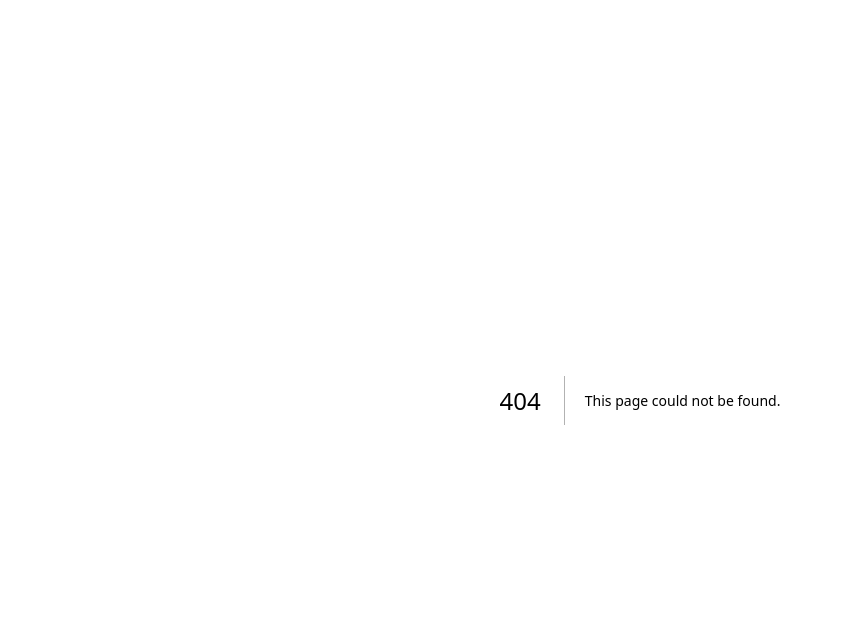
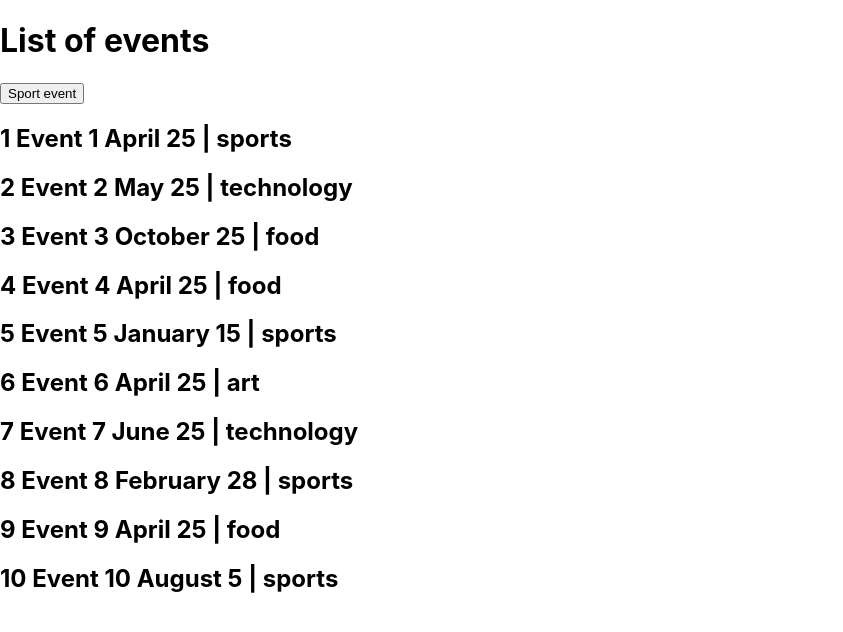
Before and after one commit to mayluv17/nextfund, a Next.js app in the folder next-prerendering/: page /events in a window 1280 px wide. Before the commit this address had no page. Shown: the top 632 px of the page, without its empty margins (0-843 px from the left). Built offline with nearby package versions, Linux system fonts and the light colour scheme; data requests are answered from the project's data file.

Commit message:
filtering with and shallow routing

```diff
--- /dev/null
+++ b/next-prerendering/pages/events.js
@@ -0,0 +1,50 @@
+import { useState } from "react";
+import { useRouter } from "next/router";
+
+function EventList({ eventList }) {
+  const [events, setevents] = useState(eventList);
+  const router = useRouter();
+
+  const fetchSportsEvents = async () => {
+    const response = await fetch(
+      "http://localhost:4000/events?category=sports"
+    );
+    const data = await response.json();
+    setevents(data);
+    router.push("/events?category=sports", undefined, { shallow: true });
+  };
+
+  return (
+    <>
+      <h1>List of events</h1>
+      <button onClick={fetchSportsEvents}>Sport event</button>
+
+      {events.map((event) => {
+        return (
+          <div key={event.id}>
+            <h2>
+              {event.id} {event.title} {event.date} | {event.category}
+            </h2>
+          </div>
+        );
+      })}
+    </>
+  );
+}
+
+export async function getServerSideProps(context) {
+  const { query } = context;
+  const { category } = query;
+  // console.log(category);
+  const queryString = category ? "category=sports" : "";
+  const response = await fetch(`http://localhost:4000/events?${queryString}`);
+  const data = await response.json();
+
+  return {
+    props: {
+      eventList: data,
+    },
+  };
+}
+
+export default EventList;
```
